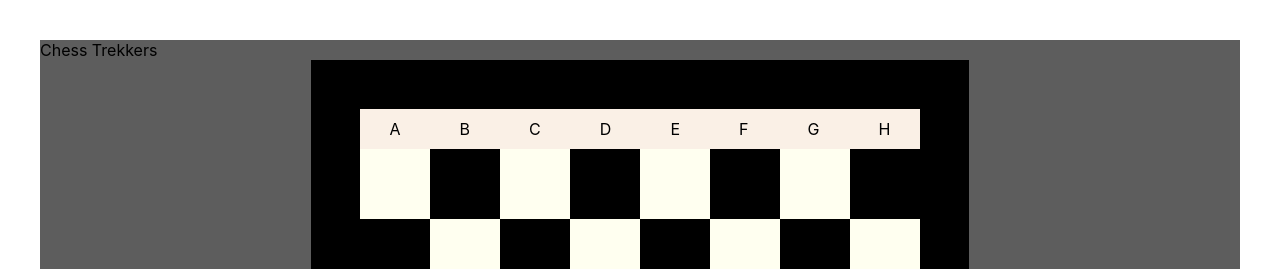
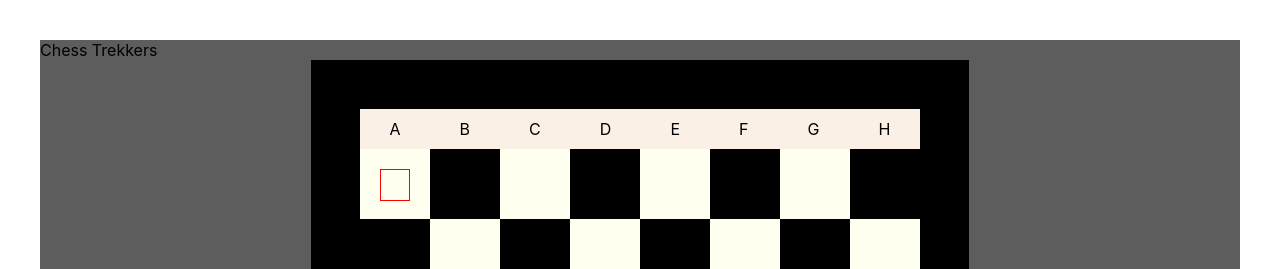
Before and after one commit to nemiasalc56/Chess-Trekkers, a React (Create React App) app: page / in a window 1280 px wide. Shown: the top 269 px of the page. Built offline with nearby package versions, Linux system fonts and the light colour scheme.

Commit message:
changed board component to smart component

```diff
--- a/src/ChessBoard/index.css
+++ b/src/ChessBoard/index.css
@@ -12,8 +12,8 @@
   grid-template-rows: 40px repeat(8, 70px) 40px;
   grid-auto-flow: row;
 }
-.board-inner{
-display: grid;
+.board-inner {
+  display: grid;
   grid-gap: 0;
   grid-template-columns: repeat(8, auto);
   grid-template-rows: auto;
@@ -28,16 +28,18 @@ display: grid;
   color: #000;
   text-align: center;
 }
+
 .box-inner{
   text-align: center;
   align-self: center;
 }
-.top,
-.bottom{
+
+.top,.bottom {
   display: grid;
   align-items: stretch;
   background-color: #FAF0E6;
 }
+
 .top {
   grid-column-start: 1;
   grid-column-end: 9;
@@ -62,3 +64,8 @@ display: grid;
   background-color: #000000;
   color: #fff;
 }
+
+.dumb-box {
+  border: 1px red solid;
+  height: 30px;
+}
--- a/src/ChessBoard/index.js
+++ b/src/ChessBoard/index.js
@@ -1,7 +1,18 @@
-import React from 'react';
+import React, { Component } from 'react';
 import './index.css';
 
-function ChessBoard() {
+export default class ChessBoard extends Component {
+	constructor(props){
+		super(props)
+
+		this.state = {
+			movement: null
+
+		}
+	}
+
+	render(){
+
 	  return (
 	    	<div className="board">
 				<div className="top">
@@ -16,7 +27,7 @@ function ChessBoard() {
 			      		<div className="box-inner">H</div>
 			    	</div>
 			  	</div>
-		  	<div className="box"></div>
+			  	<div className="box"><div className="dumb-box"></div></div>
 			  	<div className="box"></div>
 			  	<div className="box"></div>
 				<div className="box"></div>
@@ -102,6 +113,6 @@ function ChessBoard() {
 			  	</div>
 			</div>
 	  )
+
 	}
-
-export default ChessBoard;
+}
```
Lines whose indentation alone changed are shown as unchanged.
